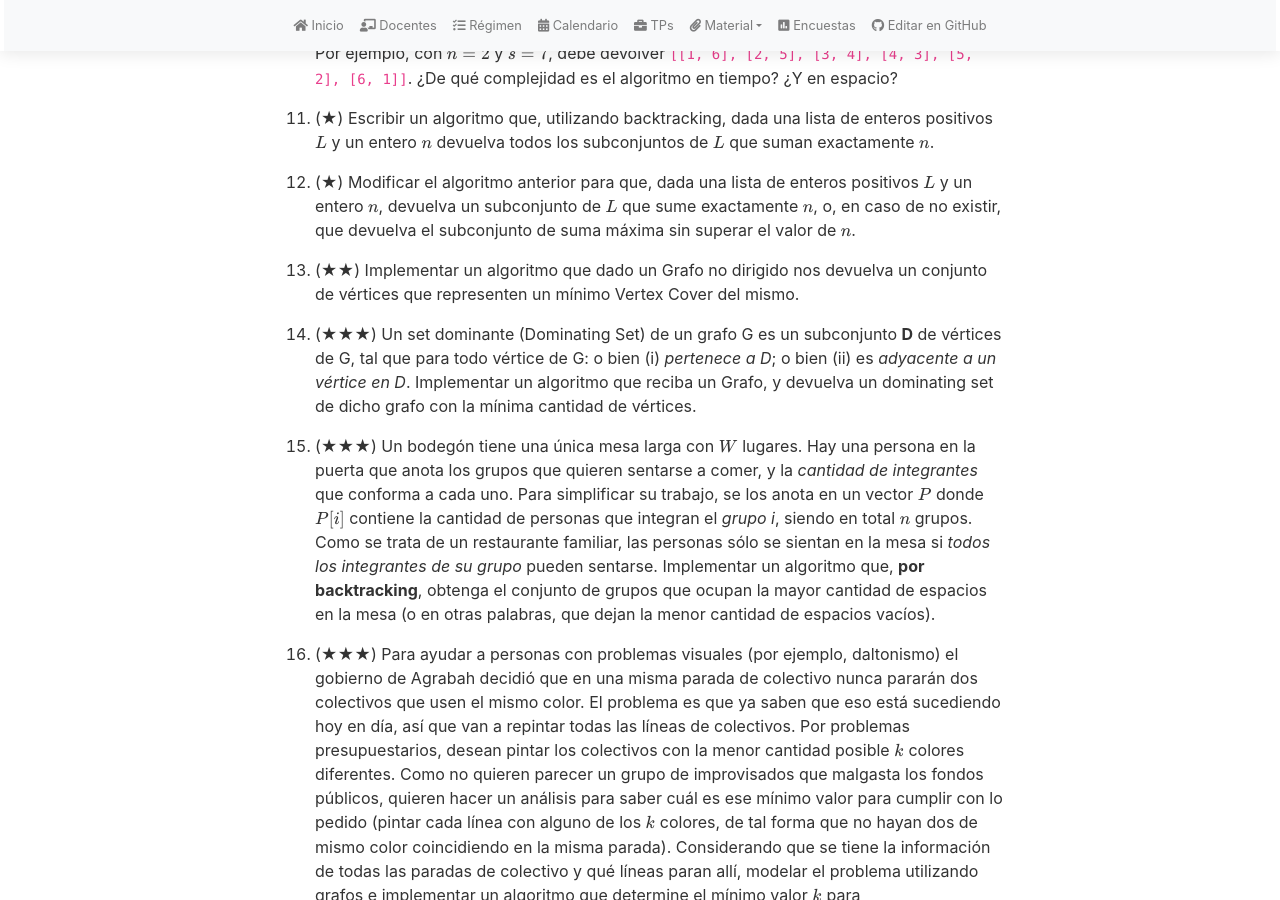
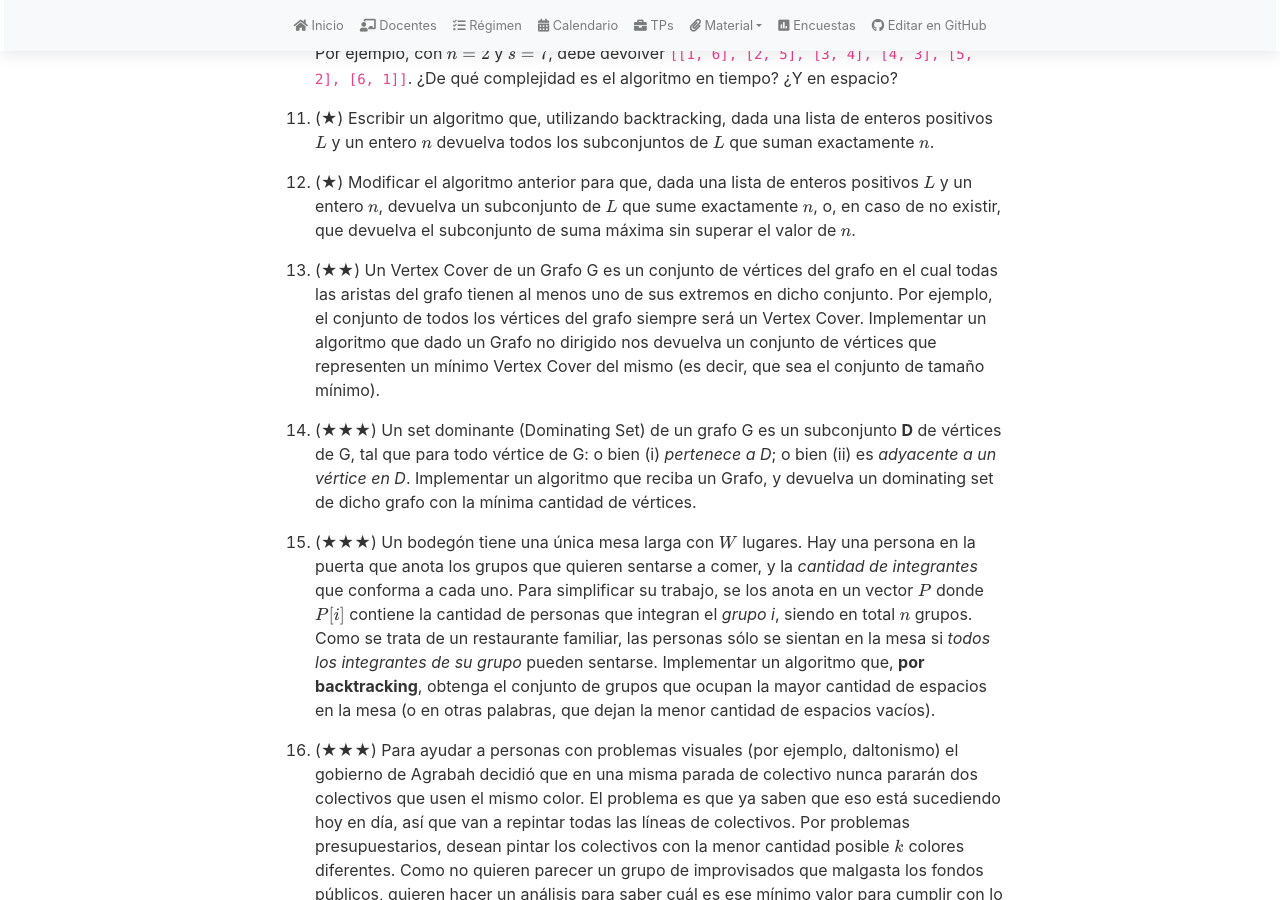
Before and after one commit to algoritmos-rw/tda_bg, a Jekyll site: the page built from material/guias/bt.md, in a window 1280 px wide and 900 px high, scrolled down 1276 px. Built offline with Jekyll 4.4.1, drawn with Linux system fonts in a browser that asks for light colours; nearby versions of some CDN libraries; our own code applies the rules of GitHub Pages for plain Markdown files.

Commit message:
Aclaracion ej vertex cover

```diff
--- a/material/guias/bt.md
+++ b/material/guias/bt.md
@@ -64,8 +64,10 @@ math: true
 1.  (★) Modificar el algoritmo anterior para que, dada una lista de enteros positivos $$L$$ y un entero $$n$$, devuelva un subconjunto
     de $$L$$ que sume exactamente $$n$$, o, en caso de no existir, que devuelva el subconjunto de suma máxima sin superar el valor de $$n$$.
 
-1.  (★★) Implementar un algoritmo que dado un Grafo no dirigido nos devuelva un conjunto de vértices que representen un
-    mínimo Vertex Cover del mismo.
+1.  (★★) Un Vertex Cover de un Grafo G es un conjunto de vértices del grafo en el cual todas las aristas del grafo tienen al menos uno de sus extremos en
+    dicho conjunto. Por ejemplo, el conjunto de todos los vértices del grafo siempre será un Vertex Cover.
+    Implementar un algoritmo que dado un Grafo no dirigido nos devuelva un conjunto de vértices que representen un
+    mínimo Vertex Cover del mismo (es decir, que sea el conjunto de tamaño mínimo).
 
 1.  (★★★) Un set dominante (Dominating Set) de un grafo G es un subconjunto **D** de vértices de G, tal que para todo vértice de G:
     o bien (i) _pertenece a D_; o bien (ii) es _adyacente a un vértice en D_.  Implementar un algoritmo que reciba un Grafo, y devuelva
```
